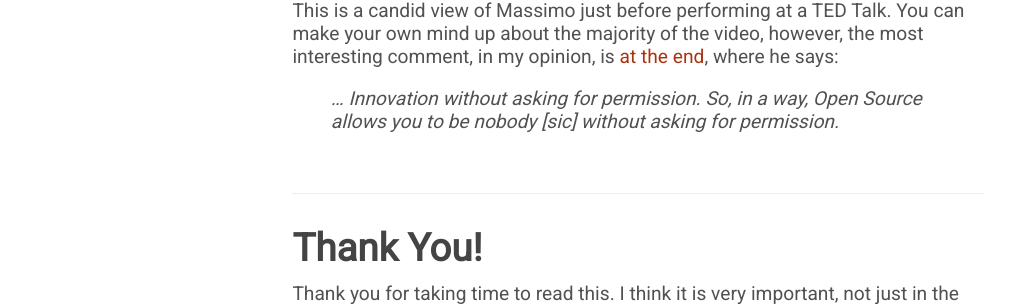
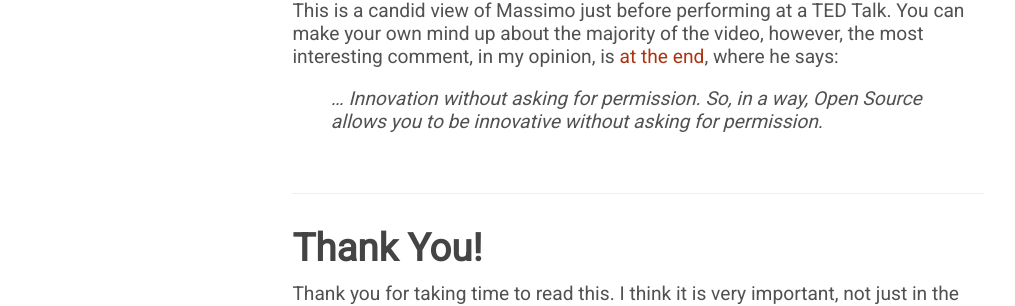
Before and after one commit to ArduinoHistory/arduinohistory.github.io, a Jekyll site: the page built from index.md, in a window 1280 px wide and 900 px high, scrolled down 29305 px. Shown: the part 173-479 px from the top of the window, without its empty margins (2-1017 px from the left). Built offline with Jekyll 4.4.1, drawn with Linux system fonts in a browser that asks for light colours.

Commit message:
Correction for quote from candid video. Thank you Dömötör!
It sounds like "nobody", but he's saying "innovative" - just pronounced strangely (in-NOH-vah-tive).

Quote changed.

```diff
--- a/index.md
+++ b/index.md
@@ -605,7 +605,7 @@ Massimo going to Ted Talk -- candid (2012-08-06)
 
 This is a candid view of Massimo just before performing at a TED Talk.  You can make your own mind up about the majority of the video, however, the most interesting comment, in my opinion, is <a href="https://youtu.be/tZxY8_CNiCw?start=232" data-lity>at the end</a>, where he says:
 
->... Innovation without asking for permission. So, in a way, Open Source allows you to be nobody [sic] without asking for permission.
+>... Innovation without asking for permission. So, in a way, Open Source allows you to be innovative without asking for permission.
 
 * * *
 
```
